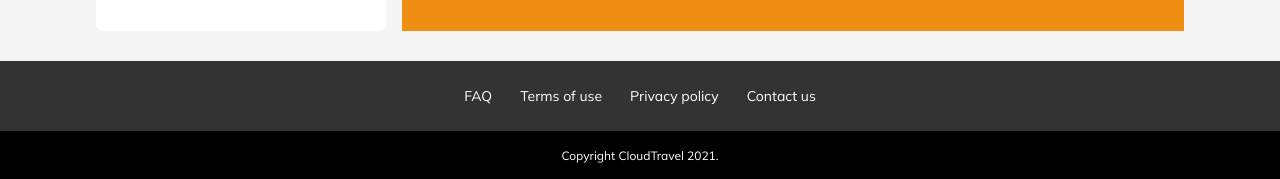
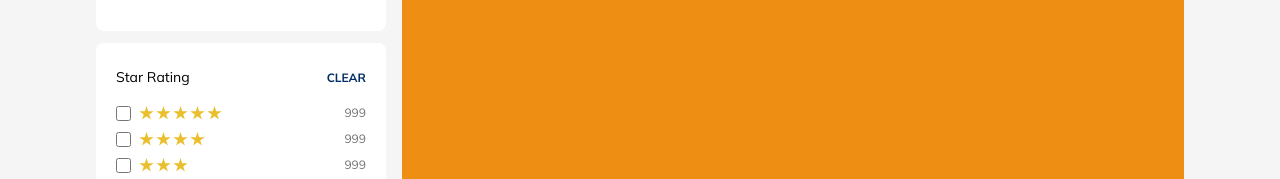
Before and after one commit to peshanghiwa/cloud-travel-assignment, a Vue app: page / in a window 1280 px wide. Shown: the part 621-800 px from the top of the page. Built offline with nearby package versions, Linux system fonts and the light colour scheme.

Commit message:
created ratings sections

```diff
--- a/src/components/layout/Main.vue
+++ b/src/components/layout/Main.vue
@@ -4,9 +4,17 @@ import Slider from "@vueform/slider";
 import { reactive, toRefs, computed } from "vue";
 import CheckboxList from "../utility/CheckboxList.vue";
 
+const starsImgGenerator = (number) => {
+  let stars = '<div class="flex gap-x-[2px]">';
+  for (let i = 0; i < number; i++) {
+    stars += '<img src="/src/assets/SVGs/star.svg" height="15" width="15" />';
+  }
+  return stars + "</div>";
+};
+
 const data = reactive({
   rangeSliderValue: [0, 0],
-  checkboxListData: [
+  reviewsCheckboxListData: [
     {
       id: 1,
       title: "Excellent",
@@ -44,9 +52,48 @@ const data = reactive({
       value: false,
     },
   ],
+  ratingsCheckboxListData: [
+    {
+      id: 1,
+      title: starsImgGenerator(5),
+      number: 999,
+      value: false,
+    },
+    {
+      id: 2,
+      title: starsImgGenerator(4),
+      number: 999,
+      value: false,
+    },
+    {
+      id: 3,
+      title: starsImgGenerator(3),
+      number: 999,
+      value: false,
+    },
+    {
+      id: 4,
+      title: starsImgGenerator(2),
+      number: 999,
+      value: false,
+    },
+    {
+      id: 5,
+      title: starsImgGenerator(1),
+      number: 999,
+      value: false,
+    },
+    {
+      id: 6,
+      title: "No Rating",
+      number: 999,
+      value: false,
+    },
+  ],
 });
 
-const { rangeSliderValue, checkboxListData } = toRefs(data);
+const { rangeSliderValue, reviewsCheckboxListData, ratingsCheckboxListData } =
+  toRefs(data);
 const minSGDShow = computed(() => {
   return `SGD  ${rangeSliderValue.value[0]}`;
 });
@@ -102,7 +149,10 @@ const maxSGDShow = computed(() => {
         </div>
       </Card>
       <Card title="Reviews" @clear="">
-        <CheckboxList v-model="checkboxListData" />
+        <CheckboxList :name="'reviews'" v-model="reviewsCheckboxListData" />
+      </Card>
+      <Card title="Star Rating" @clear="">
+        <CheckboxList :name="'ratings'" v-model="ratingsCheckboxListData" />
       </Card>
     </aside>
 
```
Also changed, not shown: src/assets/SVGs/star.svg (added).
